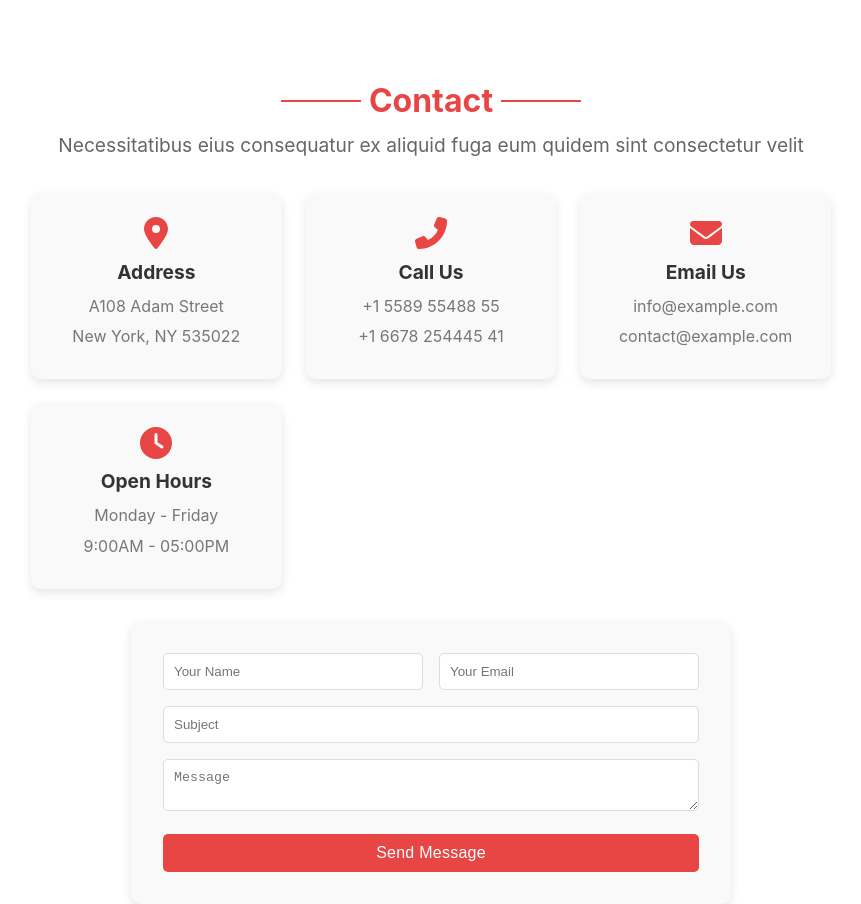
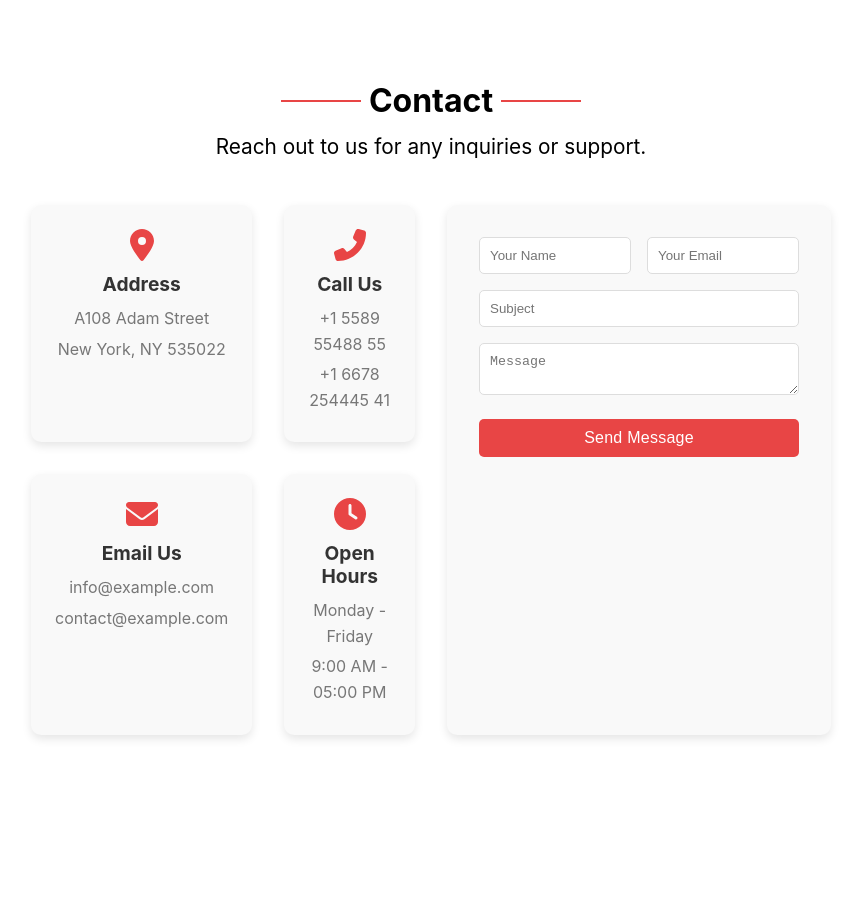
Before and after one commit to akashkurdekar7/parallax_website, a React (Vite) app: page / in a window 1280 px wide. Shown: the part 8927-9831 px from the top of the page, without its empty margins (209-1070 px from the left). After the commit the page ends 9777 px from the top, so only its background shows below. Built offline with nearby package versions, Linux system fonts and the light colour scheme.

Commit message:
desktop view

```diff
--- a/src/components/Contact.jsx
+++ b/src/components/Contact.jsx
@@ -11,13 +11,14 @@ import {
 const Contact = () => {
   return (
     <Wrapper id="contact">
-      <div className="container">
+      <div className="head">
         <h2 className="title">Contact</h2>
         <p className="subtitle">
-          Necessitatibus eius consequatur ex aliquid fuga eum quidem sint
-          consectetur velit
+          Reach out to us for any inquiries or support.
         </p>
+      </div>
 
+      <div className="container">
         <div className="contact-grid">
           <ContactBox>
             <FontAwesomeIcon icon={faMapMarkerAlt} className="icon" />
@@ -44,18 +45,17 @@ const Contact = () => {
             <FontAwesomeIcon icon={faClock} className="icon" />
             <h3>Open Hours</h3>
             <p>Monday - Friday</p>
-            <p>9:00AM - 05:00PM</p>
+            <p>9:00 AM - 05:00 PM</p>
           </ContactBox>
         </div>
-
         <ContactForm>
           <div className="input-row">
-            <input type="text" placeholder="Your Name" />
-            <input type="email" placeholder="Your Email" />
+            <input type="text" placeholder="Your Name" required />
+            <input type="email" placeholder="Your Email" required />
           </div>
-          <input type="text" placeholder="Subject" />
-          <textarea placeholder="Message"></textarea>
-          <button>Send Message</button>
+          <input type="text" placeholder="Subject" required />
+          <textarea placeholder="Message" required></textarea>
+          <button type="submit">Send Message</button>
         </ContactForm>
       </div>
     </Wrapper>
@@ -63,22 +63,19 @@ const Contact = () => {
 };
 
 const Wrapper = styled.section`
-  .title {
-    font-size: 2rem;
-    color: #e84545;
+  display: flex;
+  flex-direction: column;
+  gap: 2rem;
+
+  .container {
+    display: grid;
+    grid-template-columns: 1fr 1fr;
+    gap: 2rem;
   }
-
-  .subtitle {
-    font-size: 1.2rem;
-    color: #666;
-    margin-bottom: 2rem;
-  }
-
   .contact-grid {
     display: grid;
-    grid-template-columns: repeat(auto-fit, minmax(250px, 1fr));
-    gap: 1.5rem;
-    margin-bottom: 2rem;
+    grid-template-columns: 1fr 1fr;
+    gap: 2rem;
   }
 `;
 
@@ -107,9 +104,9 @@ const ContactBox = styled.div`
   }
 `;
 
-const ContactForm = styled.form`
+const ContactForm = styled.div`
+  width: 100%;
   max-width: 600px;
-  margin: 0 auto;
   background: #f9f9f9;
   padding: 2rem;
   border-radius: 10px;
@@ -119,7 +116,6 @@ const ContactForm = styled.form`
     display: flex;
     gap: 1rem;
   }
-
   input,
   textarea {
     width: 100%;
@@ -139,10 +135,6 @@ const ContactForm = styled.form`
     cursor: pointer;
     font-size: 1rem;
   }
-
-  button:hover {
-    background: #d63e3e;
-  }
 `;
 
 export default Contact;
--- a/src/components/Footer.jsx
+++ b/src/components/Footer.jsx
@@ -1,7 +1,9 @@
 import React from "react";
+import styled from "styled-components";
 
 const Footer = () => {
-  return <div></div>;
+  return <Wrapper></Wrapper>;
 };
 
+const Wrapper = styled.div``;
 export default Footer;
```
